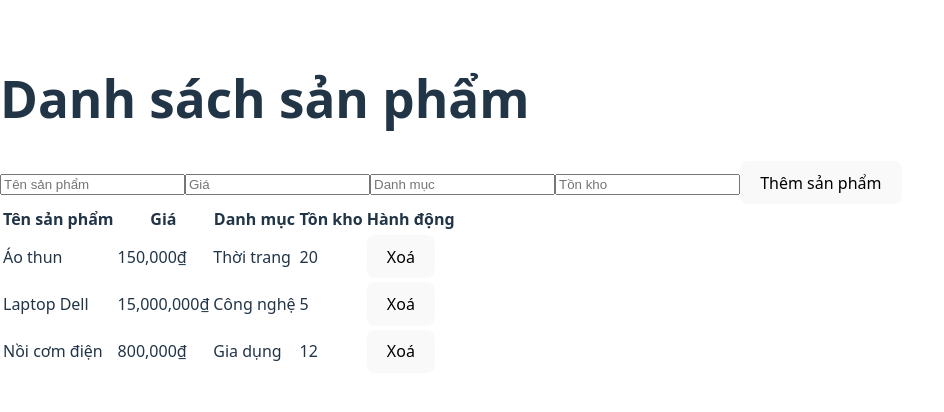
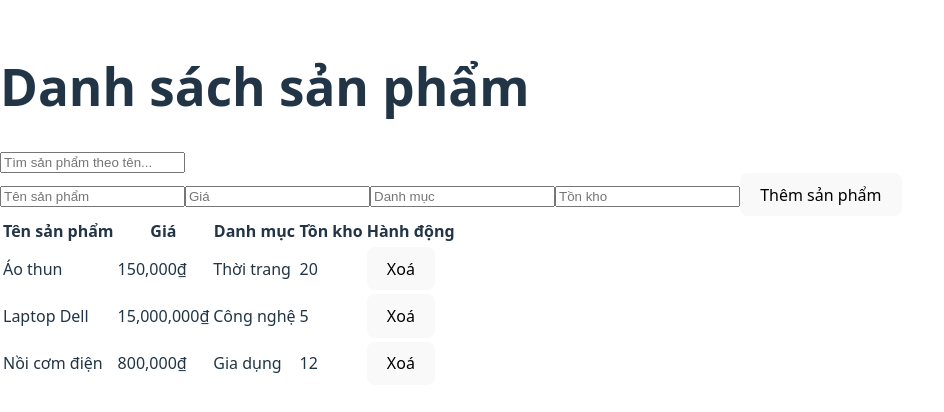
Before and after one commit to NguyenTamThanhIUH/NguyenTamThanh_ReactJS_TestCK, a React (Vite) app in the folder thuchanh/: page / in a window 1280 px wide. Shown: the part 194-606 px from the top of the page, without its empty margins (0-944 px from the left). Built offline with nearby package versions, Linux system fonts and the light colour scheme.

Commit message:
5. feat: tìm kiếm sản phẩm theo tên

```diff
--- a/thuchanh/src/components/ProductList.jsx
+++ b/thuchanh/src/components/ProductList.jsx
@@ -14,6 +14,7 @@ const ProductList = () => {
     category: "",
     stock: "",
   });
+  const [searchTerm, setSearchTerm] = useState("");
 
   const handleChange = (e) => {
     const { name, value } = e.target;
@@ -23,12 +24,10 @@ const ProductList = () => {
     }));
   };
 
-  const handleDeleteProduct = (id) => {
-    const confirmDelete = confirm("Bạn có chắc chắn muốn xoá sản phẩm này?");
-    if (confirmDelete) {
-      setProducts(products.filter((product) => product.id !== id));
-    }
+  const handleSearchChange = (e) => {
+    setSearchTerm(e.target.value);
   };
+
   const handleAddProduct = () => {
     if (!newProduct.name || !newProduct.price || !newProduct.category || !newProduct.stock) {
       alert("Vui lòng điền đầy đủ thông tin sản phẩm");
@@ -44,12 +43,33 @@ const ProductList = () => {
     };
 
     setProducts([...products, productToAdd]);
-
     setNewProduct({ name: "", price: "", category: "", stock: "" });
   };
 
+  const handleDeleteProduct = (id) => {
+    const confirmDelete = confirm("Bạn có chắc chắn muốn xoá sản phẩm này?");
+    if (confirmDelete) {
+      setProducts(products.filter((product) => product.id !== id));
+    }
+  };
+
+  const filteredProducts = products.filter((product) =>
+    product.name.toLowerCase().includes(searchTerm.toLowerCase())
+  );
+
   return (
-    <div>
+    <div className="p-4 max-w-4xl mx-auto">
+      {/* Ô tìm kiếm sản phẩm */}
+      <div className="mb-4">
+        <input
+          type="text"
+          placeholder="Tìm sản phẩm theo tên..."
+          value={searchTerm}
+          onChange={handleSearchChange}
+          className="border p-2 w-full"
+        />
+      </div>
+
       {/* Form Thêm sản phẩm */}
       <div className="mb-4 grid grid-cols-5 gap-2">
         <input
@@ -104,7 +124,7 @@ const ProductList = () => {
           </tr>
         </thead>
         <tbody>
-          {products.map((product) => (
+          {filteredProducts.map((product) => (
             <tr key={product.id}>
               <td className="p-2 border">{product.name}</td>
               <td className="p-2 border">{product.price.toLocaleString()}₫</td>
@@ -112,13 +132,12 @@ const ProductList = () => {
               <td className="p-2 border">{product.stock}</td>
               <td className="p-2 border">
                 <button
-                    onClick={() => handleDeleteProduct(product.id)}
-                    className="bg-red-500 text-white px-2 py-1 rounded hover:bg-red-600"
+                  onClick={() => handleDeleteProduct(product.id)}
+                  className="bg-red-500 text-white px-2 py-1 rounded hover:bg-red-600"
                 >
-                    Xoá
+                  Xoá
                 </button>
-                </td>
-
+              </td>
             </tr>
           ))}
         </tbody>
```
Also changed, not shown: thuchanh/minhchung/Câu5.PNG (added).
